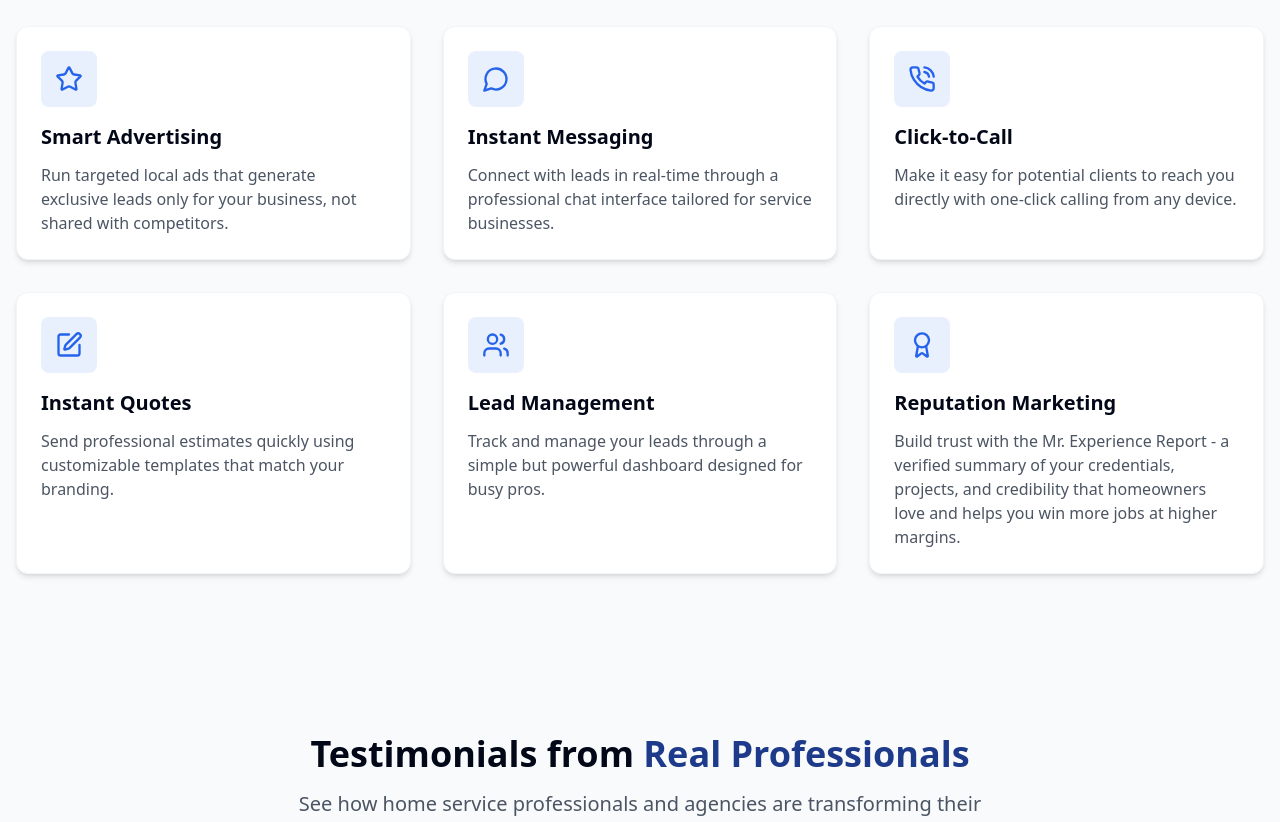
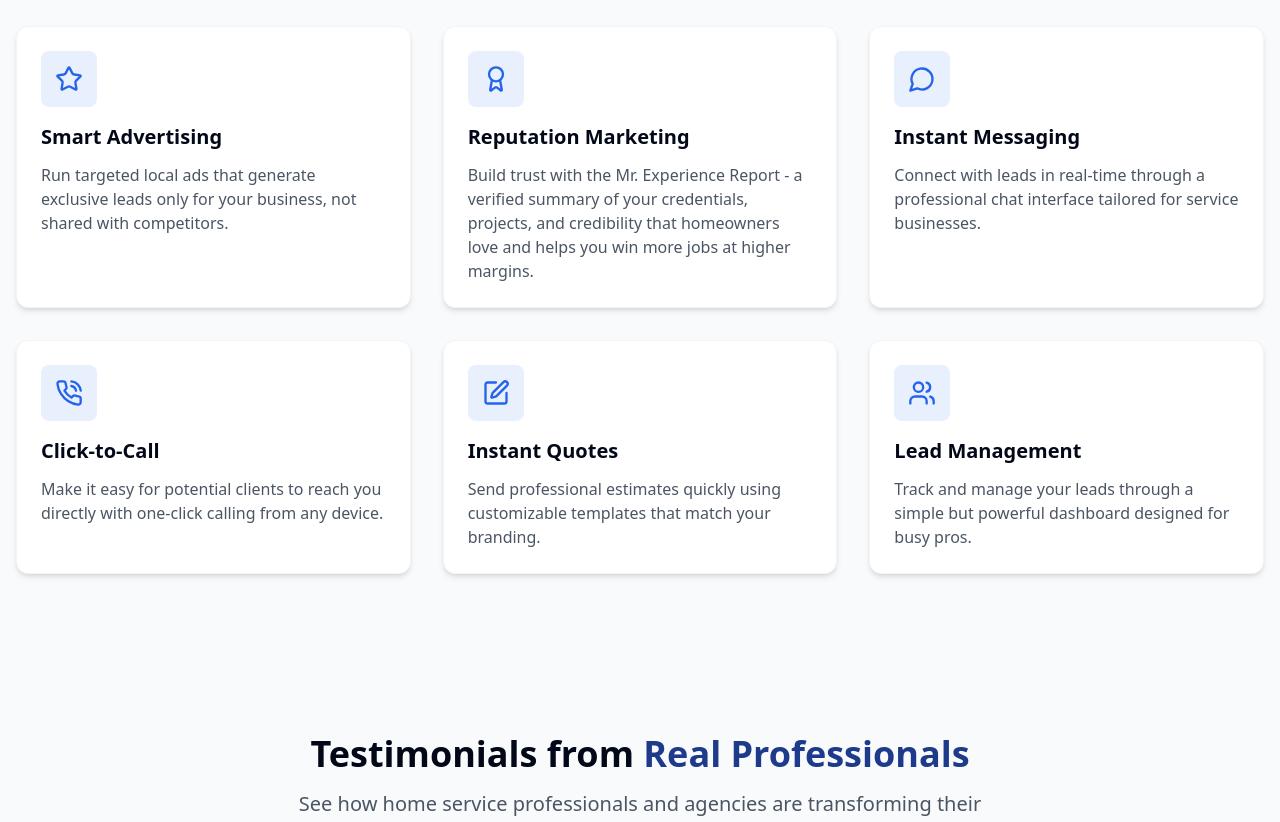
Before and after one commit to moemrxp/xp-lead-forge, a React (Vite) app: page / in a window 1280 px wide. Shown: the part 2640-3462 px from the top of the page. Built offline with nearby package versions, Linux system fonts and the light colour scheme.

Commit message:
Move Reputation Marketing to second position
Move the "Reputation Marketing" feature card to the second position in the Features section.

```diff
--- a/src/components/home/Features.tsx
+++ b/src/components/home/Features.tsx
@@ -28,6 +28,10 @@ const Features = () => {
     title: "Smart Advertising",
     description: "Run targeted local ads that generate exclusive leads only for your business, not shared with competitors."
   }, {
+    icon: Award,
+    title: "Reputation Marketing",
+    description: "Build trust with the Mr. Experience Report - a verified summary of your credentials, projects, and credibility that homeowners love and helps you win more jobs at higher margins."
+  }, {
     icon: MessageCircle,
     title: "Instant Messaging",
     description: "Connect with leads in real-time through a professional chat interface tailored for service businesses."
@@ -43,10 +47,6 @@ const Features = () => {
     icon: Users,
     title: "Lead Management",
     description: "Track and manage your leads through a simple but powerful dashboard designed for busy pros."
-  }, {
-    icon: Award,
-    title: "Reputation Marketing",
-    description: "Build trust with the Mr. Experience Report - a verified summary of your credentials, projects, and credibility that homeowners love and helps you win more jobs at higher margins."
   }];
 
   const faqs = [{
```
